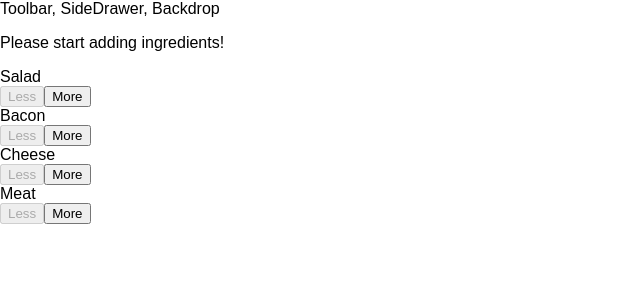
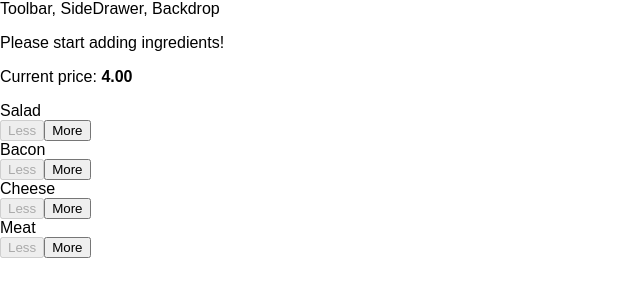
Before and after one commit to jesspsilva/burger-builder, a React app: page / in a window 1280 px wide. Shown: the top 300 px of the page, without its empty margins (0-640 px from the left). Built offline with nearby package versions, Linux system fonts and the light colour scheme.

Commit message:
Display burger total price

```diff
--- a/src/components/Burger/BuildControls/BuildControls.js
+++ b/src/components/Burger/BuildControls/BuildControls.js
@@ -12,6 +12,7 @@
 
 const buildControls = props => (
     <div className={classes.BuildControls}>
+        <p>Current price: <strong>{props.price.toFixed(2)}</strong></p>
         {controls.map(ctrl => (
             <BuildControl
                 key={ctrl.label}
--- a/src/containers/BurgerBuilder/BurgerBuilder.js
+++ b/src/containers/BurgerBuilder/BurgerBuilder.js
@@ -83,7 +83,8 @@
                 <BuildControls
                     ingredientAdded={this.addIngredientHandler}
                     ingredientRemoved={this.removeIngredientsHandler}
-                    disabled={disabledInfo}/>
+                    disabled={disabledInfo}
+                    price={this.state.totalPrice}/>
             </Aux>
         );
     }
```
